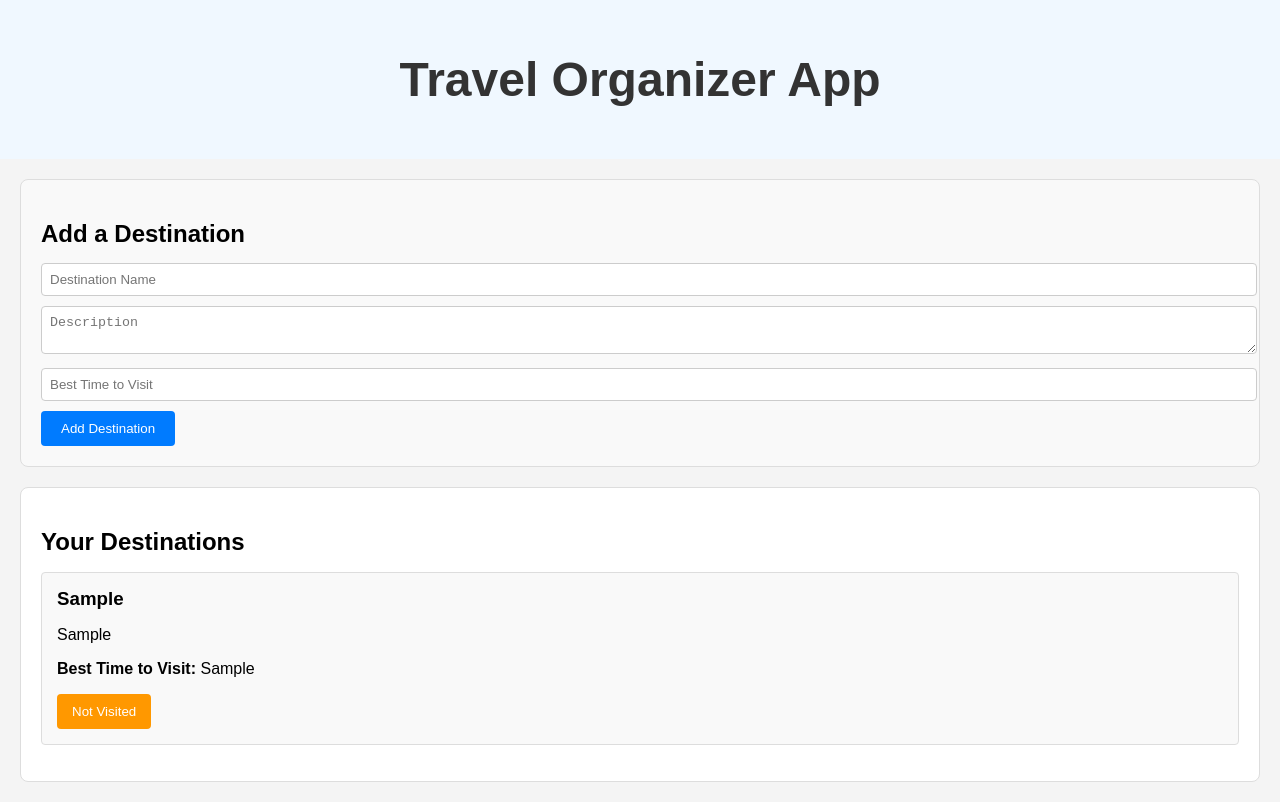
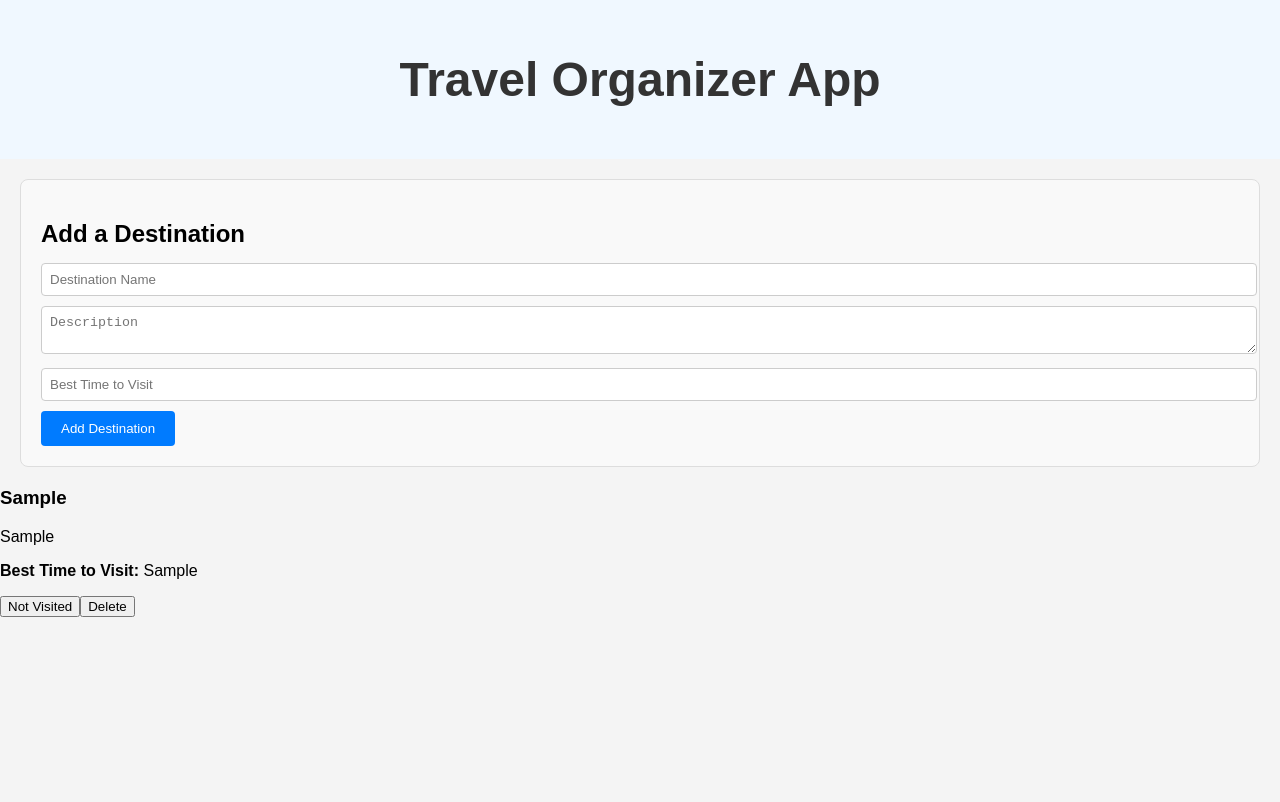
Before and after one commit to Ahsharah/React-Travel-App, a React (Create React App) app: page / in a window 1280 px wide. Both pictures are taken after typing "Sample", "Sample", "Sample" into the empty fields and a click on the button "Add Destination". Built offline with nearby package versions, Linux system fonts and the light colour scheme.

Commit message:
Fixed createSlice error and added DestinationCard component

```diff
--- /dev/null
+++ b/src/components/DestinationList/DestinationCard.js
@@ -0,0 +1,21 @@
+import React from 'react';
+
+const DestinationCard = ({ destination, onToggleVisited, onDelete }) => {
+  return (
+    <div className="destination-card">
+      <h3>{destination.name}</h3>
+      <p>{destination.description}</p>
+      <p>
+        <strong>Best Time to Visit:</strong> {destination.bestTime}
+      </p>
+      <div>
+        <button onClick={() => onToggleVisited(destination.id)}>
+          {destination.visited ? 'Visited' : 'Not Visited'}
+        </button>
+        <button onClick={() => onDelete(destination.id)}>Delete</button>
+      </div>
+    </div>
+  );
+};
+
+export default DestinationCard;
--- a/src/components/DestinationList/DestinationList.js
+++ b/src/components/DestinationList/DestinationList.js
@@ -1,46 +1,33 @@
-import React from "react";
-import { useSelector, useDispatch } from "react-redux";
-import "./DestinationList.css";
-import { addDestination } from "../../store/destinationsSlice";
+import React from 'react';
+import { useSelector, useDispatch } from 'react-redux';
+import { toggleVisited, deleteDestination } from '../../store/destinationsSlice';
+import DestinationCard from './DestinationCard';
 
 const DestinationList = () => {
-  const destinations = useSelector((state) => state.destinations.list);
+  const destinations = useSelector(state => state.destinations);
   const dispatch = useDispatch();
 
-  const toggleVisited = (id) => {
-    const updatedDestinations = destinations.map((destination) =>
-      destination.id === id
-        ? { ...destination, visited: !destination.visited }
-        : destination
-    );
-    dispatch(addDestination(updatedDestinations));
+  const handleToggleVisited = (id) => {
+    dispatch(toggleVisited(id));
+  };
+
+  const handleDelete = (id) => {
+    dispatch(deleteDestination(id));
   };
 
   return (
     <div className="destination-list">
-      <h2>Your Destinations</h2>
       {destinations.length === 0 ? (
-        <p className="no-destinations">No destinations added yet!</p>
+        <p>No destinations added yet!</p>
       ) : (
-        <ul>
-          {destinations.map((destination) => (
-            <li key={destination.id} className="destination-item">
-              <h3>{destination.name}</h3>
-              <p>{destination.description}</p>
-              <p>
-                <strong>Best Time to Visit:</strong> {destination.bestTime}
-              </p>
-              <button
-                className={`toggle-visited ${
-                  destination.visited ? "visited" : "not-visited"
-                }`}
-                onClick={() => toggleVisited(destination.id)}
-              >
-                {destination.visited ? "Visited" : "Not Visited"}
-              </button>
-            </li>
-          ))}
-        </ul>
+        destinations.map(dest => (
+          <DestinationCard
+            key={dest.id}
+            destination={dest}
+            onToggleVisited={handleToggleVisited}
+            onDelete={handleDelete}
+          />
+        ))
       )}
     </div>
   );
--- a/src/store/destinationsSlice.js
+++ b/src/store/destinationsSlice.js
@@ -1,17 +1,23 @@
-import { createSlice } from "@reduxjs/toolkit";
+import { createSlice } from '@reduxjs/toolkit';
 
 const destinationsSlice = createSlice({
-  name: "destinations",
-  initialState: {
-    list: [],
-  },
+  name: 'destinations',
+  initialState: [],
   reducers: {
     addDestination: (state, action) => {
-      state.list.push(action.payload);
+      state.push(action.payload);
+    },
+    toggleVisited: (state, action) => {
+      const destination = state.find(dest => dest.id === action.payload);
+      if (destination) {
+        destination.visited = !destination.visited;
+      }
+    },
+    deleteDestination: (state, action) => {
+      return state.filter(dest => dest.id !== action.payload);
     },
   },
 });
 
-export const { addDestination } = destinationsSlice.actions;
-
+export const { addDestination, toggleVisited, deleteDestination } = destinationsSlice.actions;
 export default destinationsSlice.reducer;
```
